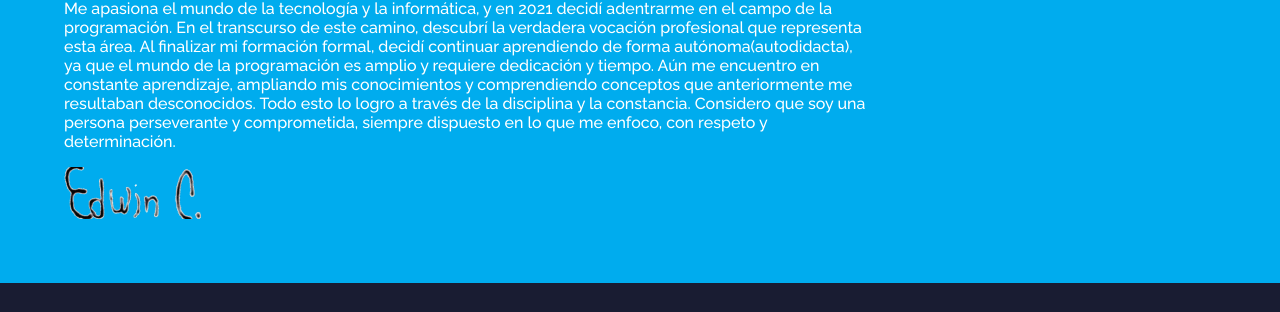
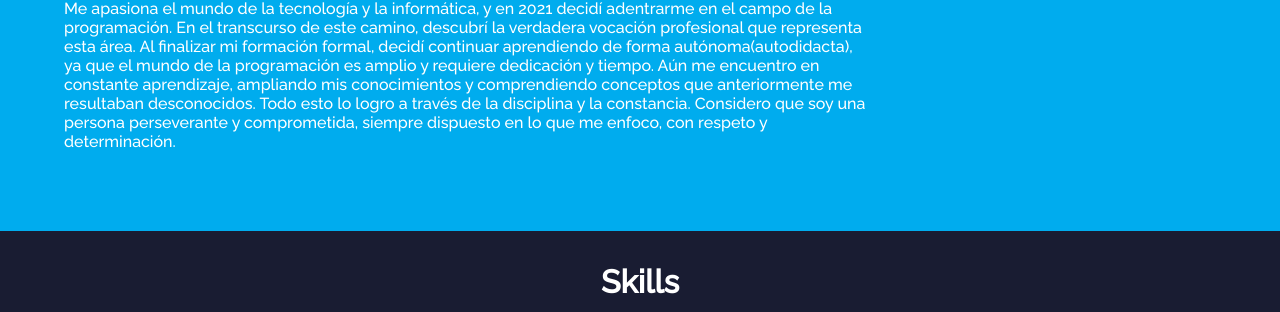
Before and after one commit to ecc97/mi-portafolio, a plain HTML site: page index.html in a window 1280 px wide. Shown: the part 773-1085 px from the top of the page. Drawn offline with Linux system fonts and the light colour scheme.

Commit message:
Mi Portafolio - Pantalla Inicial

```diff
--- a/index.html
+++ b/index.html
@@ -5,7 +5,7 @@
     <meta http-equiv="X-UA-Compatible" content="IE=edge">
     <meta name="viewport" content="width=device-width, initial-scale=1.0">
     <!--Icono-->
-    <link rel="icon" href="/assets/portfolio-vector-icon.ico">
+    <link rel="icon" href="./assets/portfolio-vector-icon.ico">
     <!-- Referencia de la hoja de estilo de Css -->
     <link rel="stylesheet" href="style.css">
     <link rel="preconnect" href="https://fonts.googleapis.com">
@@ -65,8 +65,6 @@
             <p class="about__paragraph">Soy de Colombia, resido en la ciudad de Medellín. Tengo 25 años,  he completado mis estudios de preparatoria bachillerato, además de recibir formación en programación y desarrollo de software a través del SENA.</p>
             <p class="about__paragraph">Me apasiona el mundo de la tecnología y la informática, y en 2021 decidí adentrarme en el campo de la programación. En el transcurso de este camino, descubrí la verdadera vocación profesional que representa esta área. Al finalizar mi formación formal, decidí continuar aprendiendo de forma autónoma(autodidacta), ya que el mundo de la programación es amplio y requiere dedicación y tiempo. Aún me encuentro en constante aprendizaje, ampliando mis conocimientos y comprendiendo conceptos que anteriormente me resultaban desconocidos. Todo esto lo logro a través de la disciplina y la constancia. Considero que soy una persona perseverante y comprometida, siempre dispuesto en lo que me enfoco, con respeto y determinación.</p>
             </div>
-            <!-- Si quieres, pon tú firma acá! -->
-            <img src="assets\firma.png">
         </div>
     </section>
 
```
